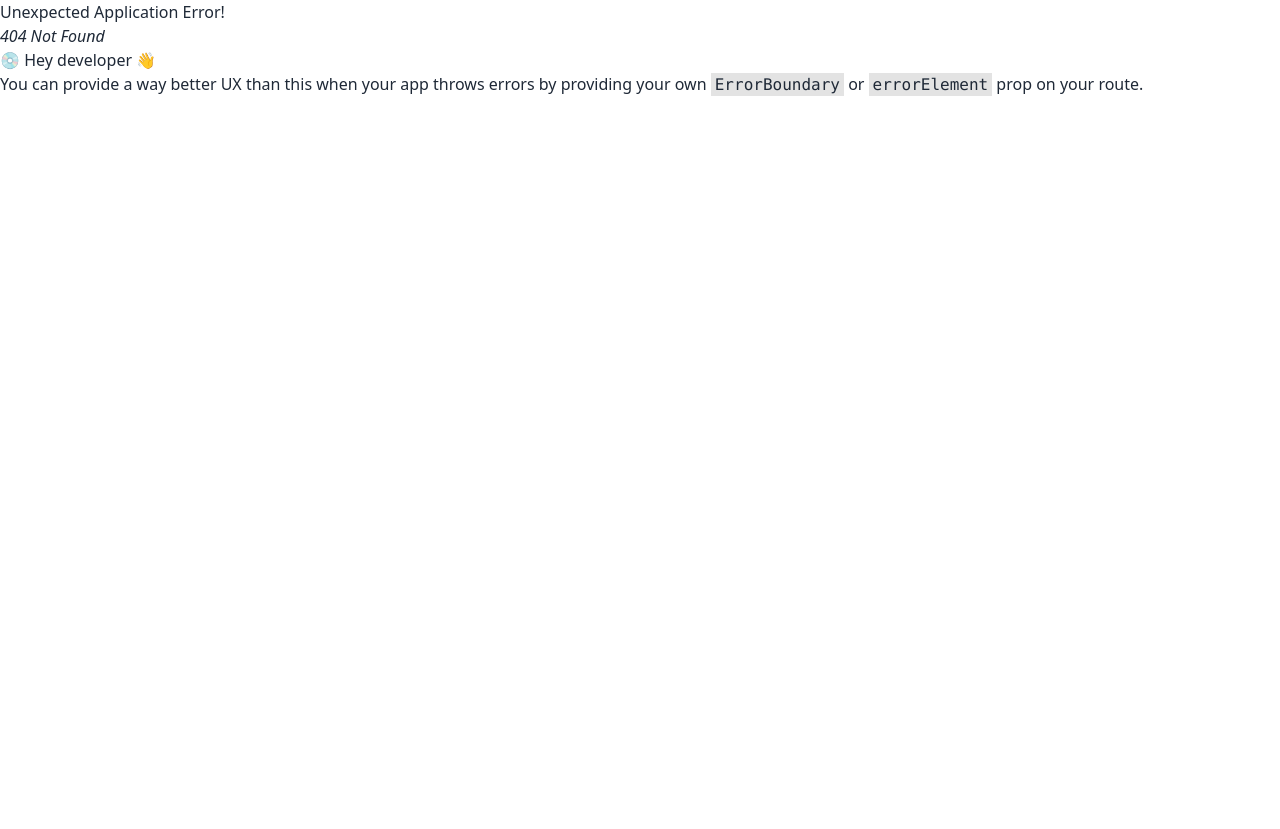
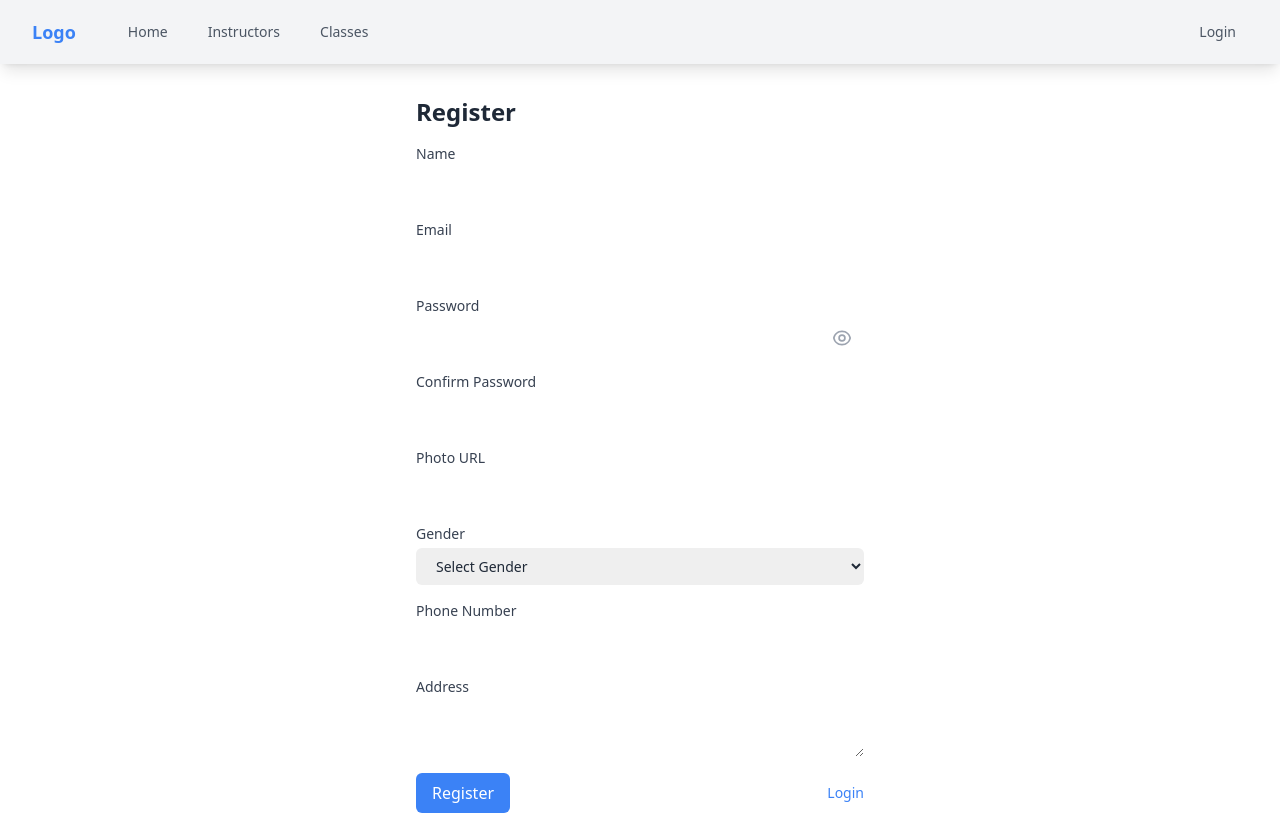
Before and after one commit to jakariamasum/MelodyVerse-Client, a React (Vite) app: page /register in a window 1280 px wide. Before the commit this address had no page. Before the commit the page ends 800 px from the top, so only its background shows below. Built offline with nearby package versions, Linux system fonts and the light colour scheme.

Commit message:
registration page added

```diff
--- a/src/Pages/Login/Login.jsx
+++ b/src/Pages/Login/Login.jsx
@@ -59,7 +59,7 @@ const Login = () => {
         </div>
         <div className="flex items-center justify-between mb-4">
             <input type="submit" value="Login" className="cursor-pointer bg-blue-500 text-white py-2 px-4 rounded-md "/>
-          <Link to="/registration" className="text-blue-500 hover:underline text-sm">Register</Link>
+          <Link to="/register" className="text-blue-500 hover:underline text-sm">Register</Link>
         </div>
       </form>
         <p className="text-center text-gray-500">Or login with:</p>
--- /dev/null
+++ b/src/Pages/Register/Register.jsx
@@ -0,0 +1,194 @@
+import { Link } from 'react-router-dom';
+import { useForm } from 'react-hook-form';
+import { RiEyeLine, RiEyeOffLine } from 'react-icons/ri';
+import { useRef, useState } from 'react';
+
+const Register = () => {
+  const {
+    register,
+    handleSubmit,
+    formState: { errors },
+    watch,
+  } = useForm();
+
+  const onSubmit = (data) => {
+    console.log(data);
+    // Perform registration logic here
+  };
+
+  const [passwordVisible, setPasswordVisible] = useState(false);
+
+  const togglePasswordVisibility = () => {
+    setPasswordVisible(!passwordVisible);
+  };
+
+  const password = useRef({});
+  password.current = watch('password', '');
+
+  return (
+    <div className="max-w-md mx-auto mt-8">
+      <h2 className="text-2xl font-bold mb-4">Register</h2>
+      <form onSubmit={handleSubmit(onSubmit)}>
+        <div className="mb-4">
+          <label htmlFor="name" className="block text-gray-700 text-sm font-medium mb-1">
+            Name
+          </label>
+          <input
+            type="text"
+            id="name"
+            {...register('name', { required: 'Name is required' })}
+            className={`border-gray-300 focus:border-blue-500 focus:ring-blue-500 block w-full rounded-md py-2 px-4 sm:text-sm ${
+              errors.name ? 'border-red-500' : 'border-gray-300'
+            }`}
+          />
+          {errors.name && (
+            <p className="text-red-500 text-sm mt-1">{errors.name.message}</p>
+          )}
+        </div>
+        <div className="mb-4">
+          <label htmlFor="email" className="block text-gray-700 text-sm font-medium mb-1">
+            Email
+          </label>
+          <input
+            type="email"
+            id="email"
+            {...register('email', {
+              required: 'Email is required',
+              pattern: {
+                value: /^\S+@\S+$/i,
+                message: 'Invalid email',
+              },
+            })}
+            className={`border-gray-300 focus:border-blue-500 focus:ring-blue-500 block w-full rounded-md py-2 px-4 sm:text-sm ${
+              errors.email ? 'border-red-500' : 'border-gray-300'
+            }`}
+          />
+          {errors.email && (
+            <p className="text-red-500 text-sm mt-1">{errors.email.message}</p>
+          )}
+        </div>
+        <div className="mb-4">
+          <label htmlFor="password" className="block text-gray-700 text-sm font-medium mb-1">
+            Password
+          </label>
+          <div className="relative">
+            <input
+              type={passwordVisible ? 'text' : 'password'}
+              id="password"
+              {...register('password', {
+                required: 'Password is required',
+                minLength: {
+                  value: 6,
+                  message: 'Password must be at least 6 characters',
+                },
+                pattern: {
+                  value: /^(?=.*?[A-Z])(?=.*?[a-z])(?=.*?[0-9])(?=.*?[!@#$%^&*]).{6,}$/,
+                  message:
+                    'Password must include at least one uppercase letter, one lowercase letter, one digit, and one special character',
+                },
+              })}
+              className={`border-gray-300 focus:border-blue-500 focus:ring-blue-500 block w-full rounded-md py-2 px-4 sm:text-sm ${
+                errors.password ? 'border-red-500' : 'border-gray-300'
+              }`}
+            />
+            <div className="absolute inset-y-0 right-0 pr-3 flex items-center">
+              {passwordVisible ? (
+                <RiEyeOffLine
+                  className="h-5 w-5 text-gray-400 cursor-pointer"
+                  onClick={togglePasswordVisibility}
+                />
+              ) : (
+                <RiEyeLine
+                  className="h-5 w-5 text-gray-400 cursor-pointer"
+                  onClick={togglePasswordVisibility}
+                />
+              )}
+            </div>
+          </div>
+          {errors.password && (
+            <p className="text-red-500 text-sm mt-1">{errors.password.message}</p>
+          )}
+        </div>
+        <div className="mb-4">
+          <label htmlFor="confirmPassword" className="block text-gray-700 text-sm font-medium mb-1">
+            Confirm Password
+          </label>
+          <input
+            type="password"
+            id="confirmPassword"
+            {...register('confirmPassword', {
+              required: 'Please confirm your password',
+              validate: (value) => value === password.current || 'Passwords do not match',
+            })}
+            className={`border-gray-300 focus:border-blue-500 focus:ring-blue-500 block w-full rounded-md py-2 px-4 sm:text-sm ${
+              errors.confirmPassword ? 'border-red-500' : 'border-gray-300'
+            }`}
+          />
+          {errors.confirmPassword && (
+            <p className="text-red-500 text-sm mt-1">{errors.confirmPassword.message}</p>
+          )}
+        </div>
+        <div className="mb-4">
+          <label htmlFor="photoURL" className="block text-gray-700 text-sm font-medium mb-1">
+            Photo URL
+          </label>
+          <input
+            type="text"
+            id="photoURL"
+            {...register('photoURL')}
+            className="border-gray-300 focus:border-blue-500 focus:ring-blue-500 block w-full rounded-md py-2 px-4 sm:text-sm"
+          />
+        </div>
+        <div className="mb-4">
+          <label htmlFor="gender" className="block text-gray-700 text-sm font-medium mb-1">
+            Gender
+          </label>
+          <select
+            id="gender"
+            {...register('gender')}
+            className="border-gray-300 focus:border-blue-500 focus:ring-blue-500 block w-full rounded-md py-2 px-4 sm:text-sm"
+          >
+            <option value="">Select Gender</option>
+            <option value="male">Male</option>
+            <option value="female">Female</option>
+            <option value="other">Other</option>
+          </select>
+        </div>
+        <div className="mb-4">
+          <label htmlFor="phoneNumber" className="block text-gray-700 text-sm font-medium mb-1">
+            Phone Number
+          </label>
+          <input
+            type="tel"
+            id="phoneNumber"
+            {...register('phoneNumber')}
+            className="border-gray-300 focus:border-blue-500 focus:ring-blue-500 block w-full rounded-md py-2 px-4 sm:text-sm"
+          />
+        </div>
+        <div className="mb-4">
+          <label htmlFor="address" className="block text-gray-700 text-sm font-medium mb-1">
+            Address
+          </label>
+          <textarea
+            id="address"
+            {...register('address')}
+            className="border-gray-300 focus:border-blue-500 focus:ring-blue-500 block w-full rounded-md py-2 px-4 sm:text-sm"
+          ></textarea>
+        </div>
+        <div className="flex items-center justify-between mb-4">
+          <button
+            type="submit"
+            className="bg-blue-500 text-white py-2 px-4 rounded-md hover:bg-blue-600 focus:outline-none focus:ring-2 focus:ring-blue-500 focus:ring-offset-2"
+          >
+            Register
+          </button>
+          <Link to="/login" className="text-blue-500 hover:underline text-sm">
+            Login
+          </Link>
+        </div>
+      </form>
+    </div>
+  );
+};
+
+export default Register;
--- a/src/Routes/Route.jsx
+++ b/src/Routes/Route.jsx
@@ -4,6 +4,7 @@ import {
 import Main from "../LayOut/Main";
 import { Home } from "@mui/icons-material";
 import Login from "../Pages/Login/Login";
+import Register from "../Pages/Register/Register";
 
   export const router = createBrowserRouter([
     {
@@ -17,6 +18,10 @@ import Login from "../Pages/Login/Login";
         {
           path: '/login',
           element: <Login/>
+        },
+        {
+          path: '/register',
+          element: <Register/>
         }
       ]
     },
```
